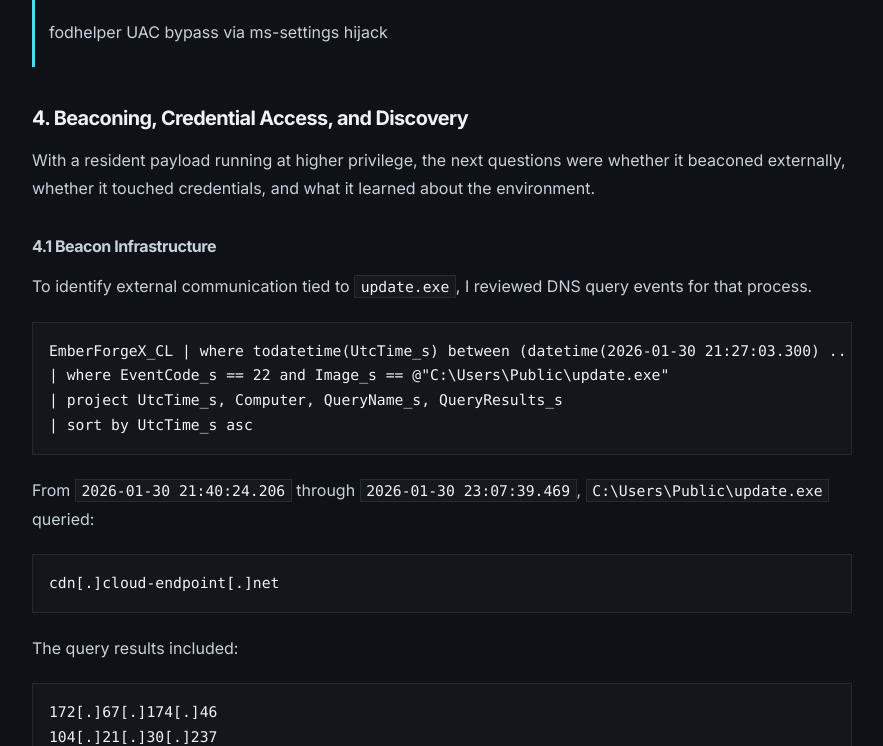
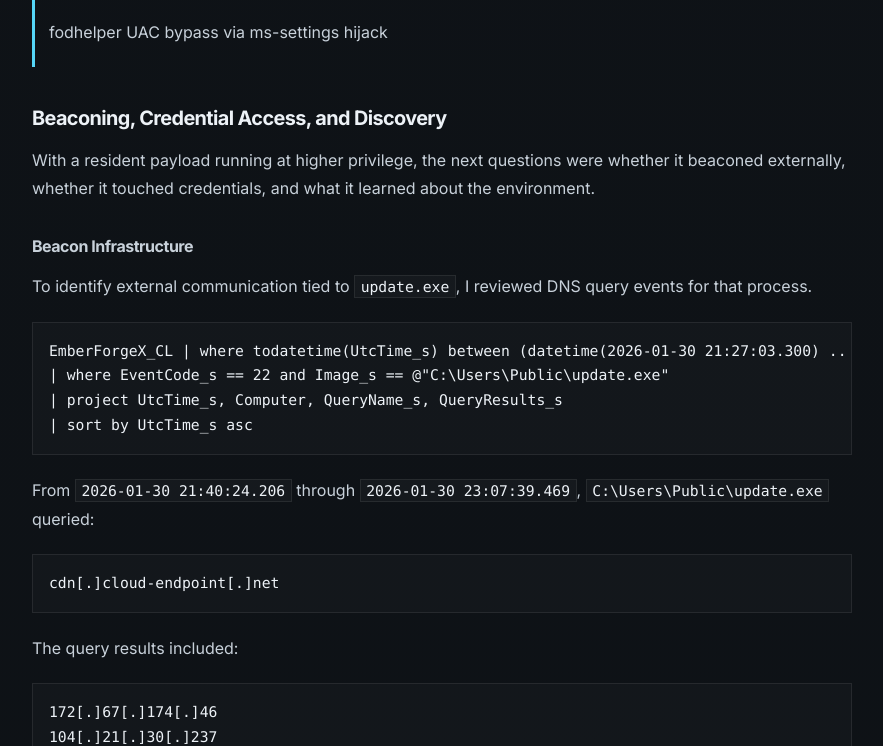
Before and after one commit to j-manli/j-manli.github.io, a Jekyll site: the page built from investigations/emberforge-source-code-theft.md, in a window 1280 px wide and 900 px high, scrolled down 11148 px, cut to the strip 154-900 px from the top of the window. Shown: the whole strip, without its empty margins (198-1081 px from the left). Built offline with Jekyll 4.4.1, drawn with Linux system fonts in a browser that asks for light colours; some of the changed text lies outside the part shown.

Commit message:
Update emberforge-source-code-theft.md

```diff
--- a/investigations/emberforge-source-code-theft.md
+++ b/investigations/emberforge-source-code-theft.md
@@ -89,7 +89,7 @@ The most important data exposures supported by the evidence are:
 
 ## Evidence Sources & Analysis
 
-### 1. Initial Access and First Malicious Execution
+### Initial Access and First Malicious Execution
 
 The opening brief pointed to Lisa Martin’s workstation as the likely starting point, so that was the first place to anchor the timeline. To test that lead, I started with process creation events for `user_s == "lmartin"`.
 
@@ -235,11 +235,11 @@ This is one of those places where the order matters. The registry changes on the
 
 > fodhelper UAC bypass via ms-settings hijack
 
-### 4. Beaconing, Credential Access, and Discovery
+### Beaconing, Credential Access, and Discovery
 
 With a resident payload running at higher privilege, the next questions were whether it beaconed externally, whether it touched credentials, and what it learned about the environment.
 
-#### 4.1 Beacon Infrastructure
+#### Beacon Infrastructure
 
 To identify external communication tied to `update.exe`, I reviewed DNS query events for that process.
 
@@ -270,7 +270,7 @@ That does not prove full command-and-control on its own, but it does place `upda
 > DNS activity associated with update.exe
 
 
-#### 4.2 Credential Access
+#### Credential Access
 
 The next pivot was into file creation events associated with dump artifacts.
 
@@ -295,7 +295,7 @@ This was one of the clearer credential-access artifacts in the case. It also hel
 
 > LSASS dump creation
 
-#### 4.3 Discovery
+####  Discovery
 
 To see what the attacker was learning from the environment after gaining execution, I filtered process creation events to common Living Off the Land binaries.
 
```
Also changed, not shown: other parts of investigations/emberforge-source-code-theft.md (+9 -9 lines).
